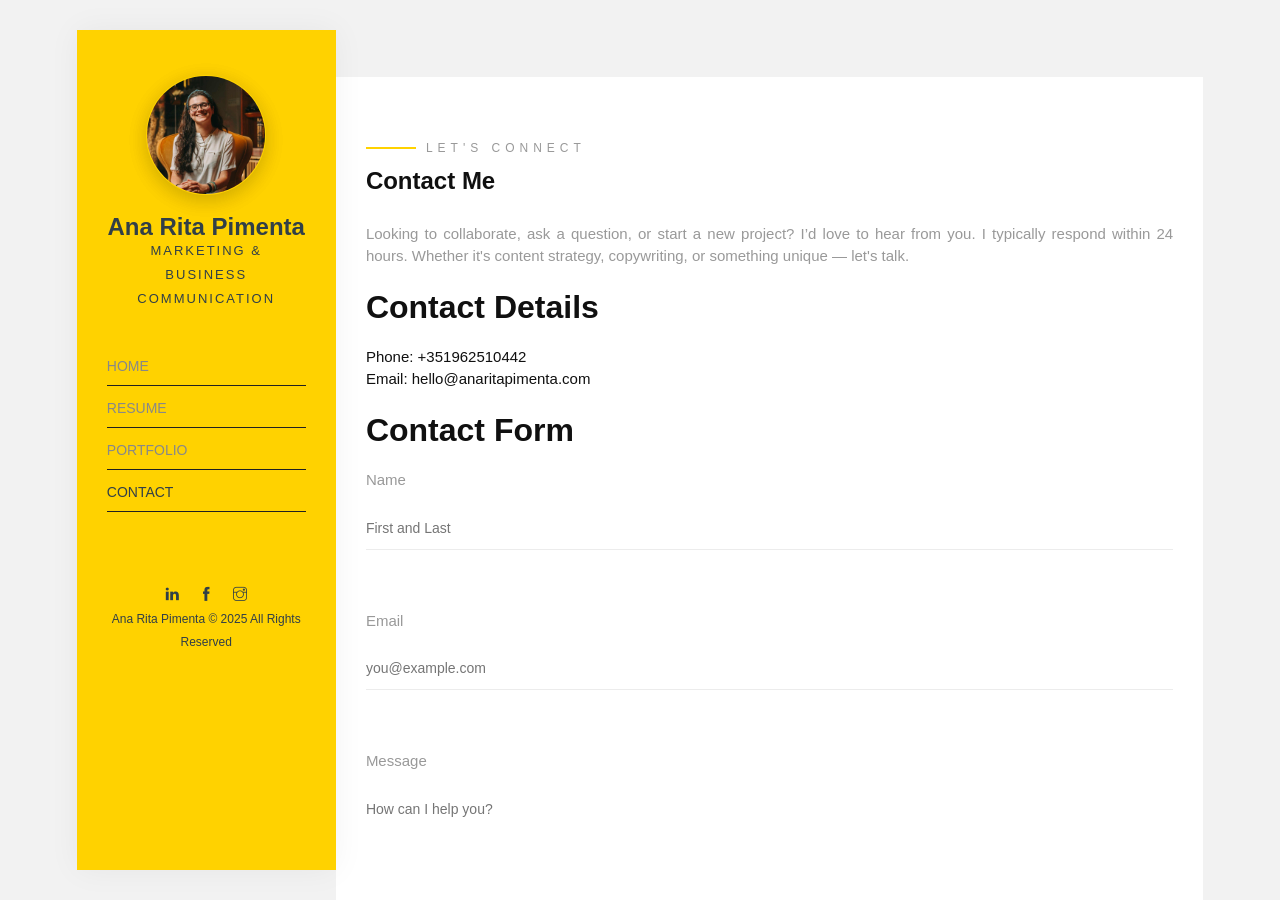
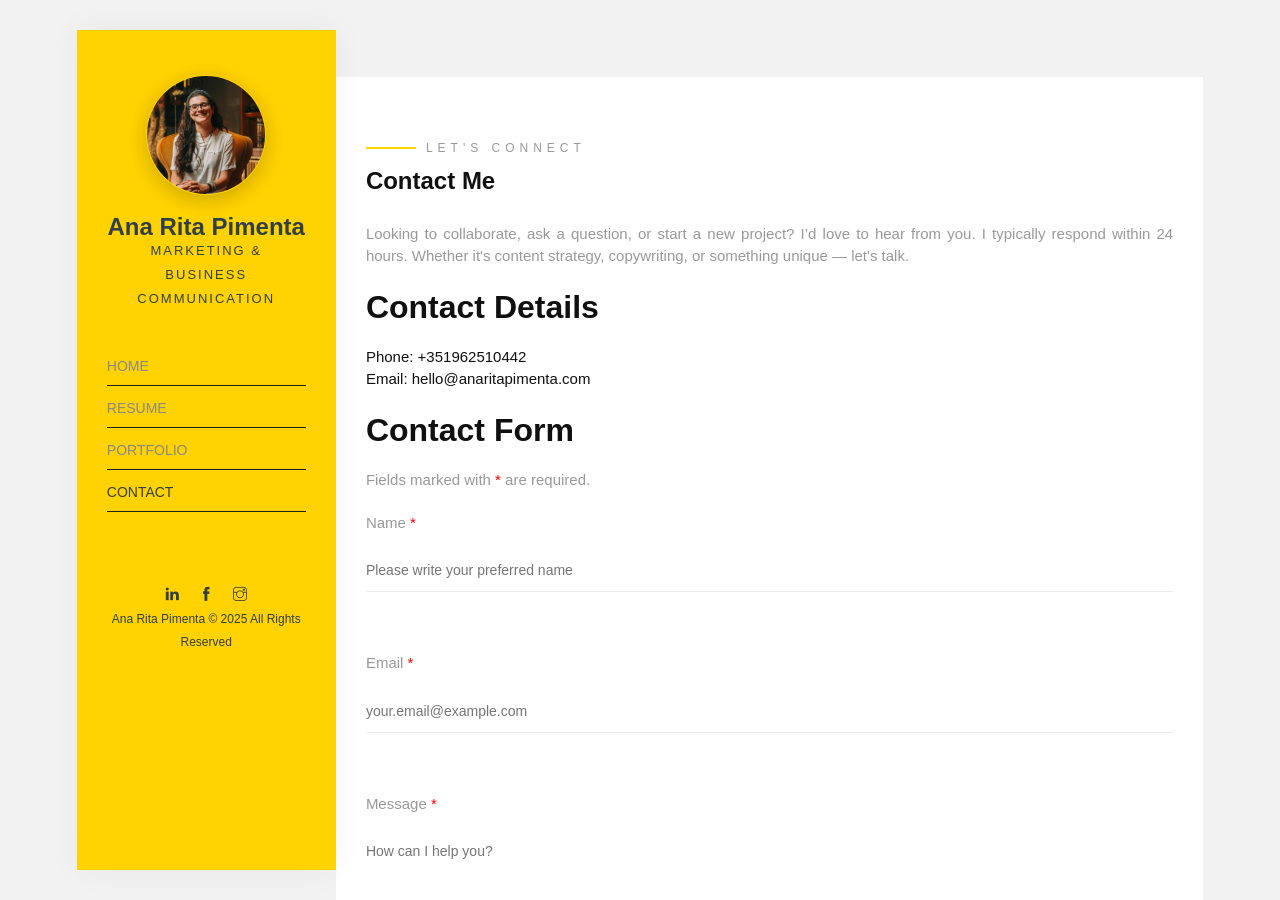
Before and after one commit to anaritapimenta/anaritapimenta.github.io, a Jekyll site: the page built from contact.html, in a window 1280 px wide and 900 px high. Built offline with Jekyll 4.4.1, drawn with Linux system fonts in a browser that asks for light colours; some web fonts are replaced.

Commit message:
Update contact.html

```diff
--- a/contact.html
+++ b/contact.html
@@ -25,14 +26,16 @@ description: Get in touch with [Your Name], a copywriter and content specialist.
         </p>
 
         <h2>Contact Form</h2>
+        <p>Fields marked with <span style="color: red;">*</span> are required.</p>
+
         <form action="mailto:{{ site.author.email }}" method="post" enctype="text/plain">
-          <label for="name">Name</label><br />
-          <input type="text" id="name" name="name" placeholder="First and Last" required><br /><br />
+          <label for="name">Name <span style="color: red;">*</span></label><br />
+          <input type="text" id="name" name="name" placeholder="Please write your preferred name" required><br /><br />
 
-          <label for="email">Email</label><br />
-          <input type="email" id="email" name="email" placeholder="you@example.com" required><br /><br />
+          <label for="email">Email <span style="color: red;">*</span></label><br />
+          <input type="email" id="email" name="email" placeholder="your.email@example.com" required><br /><br />
 
-          <label for="message">Message</label><br />
+          <label for="message">Message <span style="color: red;">*</span></label><br />
           <textarea id="message" name="message" rows="5" placeholder="How can I help you?" required></textarea><br /><br />
 
           <button type="submit">Send Message</button>
```
Also changed, not shown: other parts of contact.html (+3 -2 lines).
